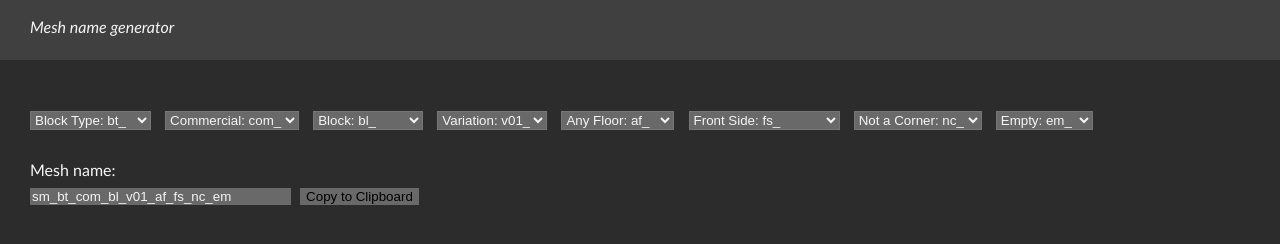
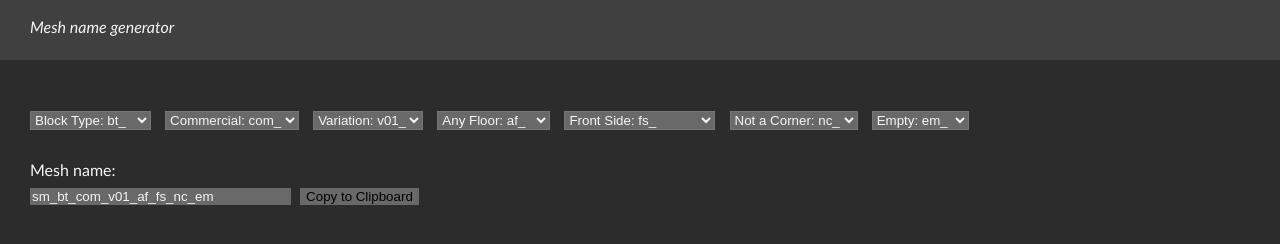
Before and after one commit to ctelegin/name_generator, a plain HTML site: page index.html in a window 1280 px wide. Drawn offline with Linux system fonts and the light colour scheme.

Commit message:
Update index.html

```diff
--- a/index.html
+++ b/index.html
@@ -84,11 +84,6 @@ function deselectAll() {
 <option>Residential: res_</option>
 </select>
 
-<select class="dropdown-select" onchange = "setMeshName()" >
-<option>Block: bl_ </option>
-<option>Trim sheet: ts_ </option>
-</select>
-
 <select class="dropdown-select" onchange = "setMeshName()">
 <option>Variation: v01_</option>
 <option>Variation: v02_</option>
```
